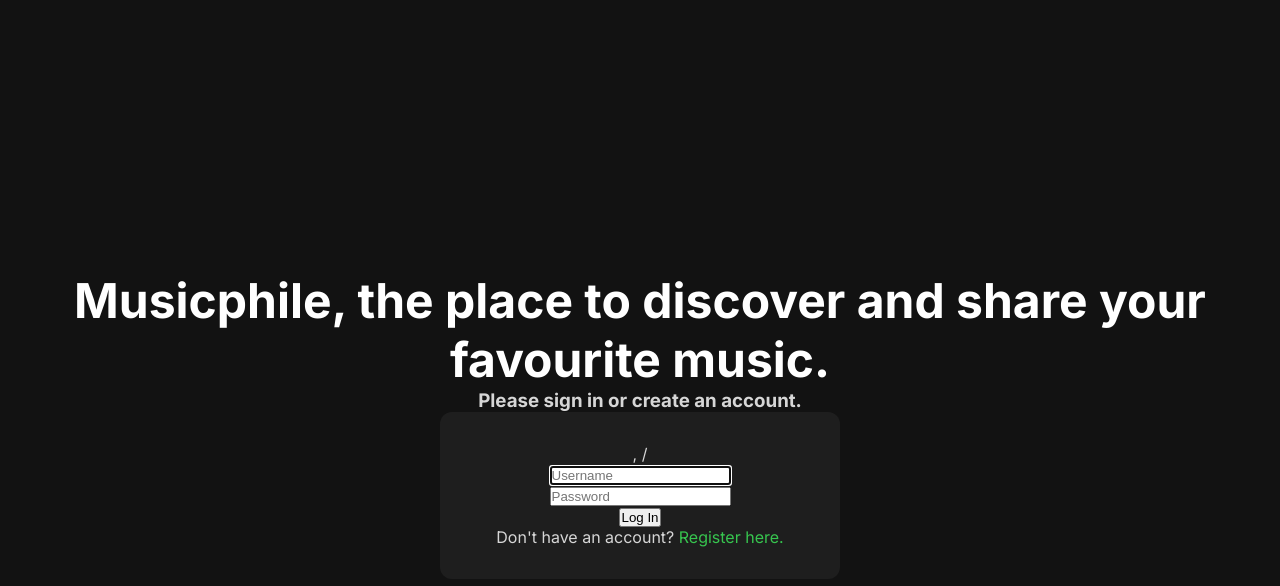
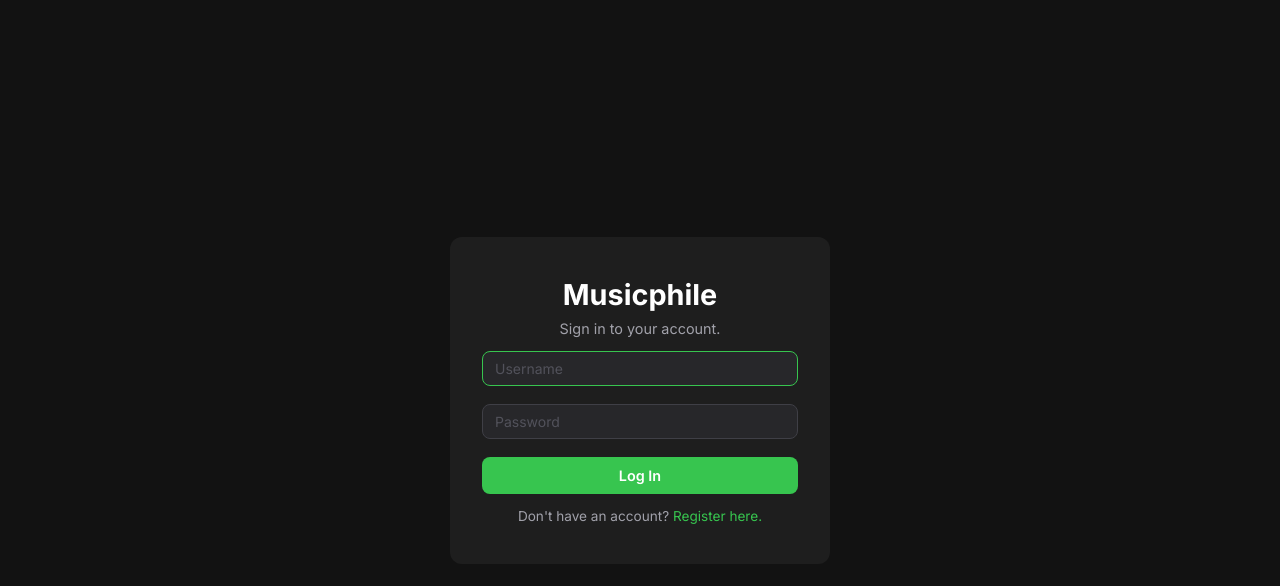
Before and after one commit to GonSoto/musicphile, a Flask app: page /login in a window 1280 px wide. Shown: the top 586 px of the page. Run offline with Flask 3, Linux system fonts and the light colour scheme.

Commit message:
CSS and style changes for the rest of the pages

```diff
--- a/static/styles.css
+++ b/static/styles.css
@@ -495,3 +495,111 @@ ol, ul { padding-left: 0; list-style: none; }
     text-align: center;
     text-shadow: 0 0 5px #fff, 0 0 10px #37c54f, 0 0 25px #37c54f, 0 0 40px #37c54f;
 }
+
+/* ── Home page ── */
+.home-content {
+    display: flex;
+    flex-direction: column;
+    align-items: center;
+    gap: 16px;
+    max-width: 560px;
+    text-align: center;
+}
+
+.home-subtitle {
+    font-size: 1.4rem;
+    font-weight: 600;
+    color: #ffffff;
+}
+
+.home-desc {
+    font-size: 0.95rem;
+    color: #a1a1aa;
+    line-height: 1.6;
+}
+
+/* ── Auth pages ── */
+.auth-card {
+    display: flex;
+    flex-direction: column;
+    align-items: center;
+    gap: 14px;
+    padding: 2.5rem 2rem;
+    background-color: #1e1e1e;
+    border-radius: 12px;
+    width: 100%;
+    max-width: 380px;
+    text-align: center;
+}
+
+.auth-title {
+    font-size: 1.8rem;
+    font-weight: 700;
+    color: #ffffff;
+}
+
+.auth-subtitle {
+    font-size: 0.9rem;
+    color: #a1a1aa;
+    margin-top: -6px;
+}
+
+.auth-form {
+    display: flex;
+    flex-direction: column;
+    gap: 10px;
+    width: 100%;
+}
+
+.auth-form .search-input {
+    width: 100%;
+    text-align: left;
+}
+
+.auth-error {
+    font-size: 0.85rem;
+    color: #f87171;
+    background: #2a1a1a;
+    border: 1px solid #7f1d1d;
+    border-radius: 6px;
+    padding: 8px 12px;
+    width: 100%;
+    text-align: left;
+}
+
+.auth-success {
+    font-size: 0.85rem;
+    color: #37c54f;
+    background: #1a2a1a;
+    border: 1px solid #166534;
+    border-radius: 6px;
+    padding: 8px 12px;
+    width: 100%;
+    text-align: left;
+}
+
+.auth-footer {
+    font-size: 0.85rem;
+    color: #a1a1aa;
+}
+
+/* ── Primary button ── */
+.primary-btn {
+    display: inline-block;
+    background: #37c54f;
+    color: #ffffff;
+    border: none;
+    border-radius: 8px;
+    padding: 10px 24px;
+    font-size: 0.9rem;
+    font-family: 'Inter', sans-serif;
+    font-weight: 600;
+    cursor: pointer;
+    text-decoration: none;
+    text-align: center;
+    transition: background 0.15s;
+    width: 100%;
+}
+
+.primary-btn:hover { background: #2fb344; color: #ffffff; }
+.primary-btn:visited { color: #ffffff; }
--- a/templates/login.html
+++ b/templates/login.html
@@ -1,24 +1,28 @@
 {% extends "layout.html" %}
 
-{% block title %}
-    Log In
-{% endblock %}
+{% block title %}Log In{% endblock %}
 
 {% block main %}
-    <div class="login-wrapper">
-        <h1 id="main-title">Musicphile, the place to discover and share your favourite music.</h1>
-        <h3>Please sign in or create an account.</h3>
-        <div class="auth-card">
-            <p>{{ error }}, {{ user }}/{{ password }}</p>
-            <form action="/login" method="post" id="login-form">
-                <div class="mb-3">
-                    <input autocomplete="off" autofocus class="form-control mx-auto w-auto" name="username" placeholder="Username" type="text">
-                </div>
-                <div class="mb-3">
-                    <input class="form-control mx-auto w-auto" name="password" placeholder="Password" type="password">
-                </div>
-                <button class="btn btn-primary" type="submit">Log In</button>
-            </form>
-            <p>Don't have an account? <a href="/register">Register here.</a></p>
-        </div>
+<div class="login-wrapper">
+    <div class="auth-card">
+        <h1 class="auth-title">Musicphile</h1>
+        <p class="auth-subtitle">Sign in to your account.</p>
+
+        {% if error %}
+        <p class="auth-error">{{ error }}</p>
+        {% endif %}
+
+        {% if success %}
+        <p class="auth-success">{{ success }}</p>
+        {% endif %}
+
+        <form action="/login" method="post" class="auth-form">
+            <input autocomplete="off" autofocus class="search-input" name="username" placeholder="Username" type="text">
+            <input class="search-input" name="password" placeholder="Password" type="password">
+            <button class="primary-btn" type="submit">Log In</button>
+        </form>
+
+        <p class="auth-footer">Don't have an account? <a href="/register">Register here.</a></p>
+    </div>
+</div>
 {% endblock %}
```
Also changed, not shown: templates/index.html (+8 -10 lines), templates/register.html (+19 -21 lines).
